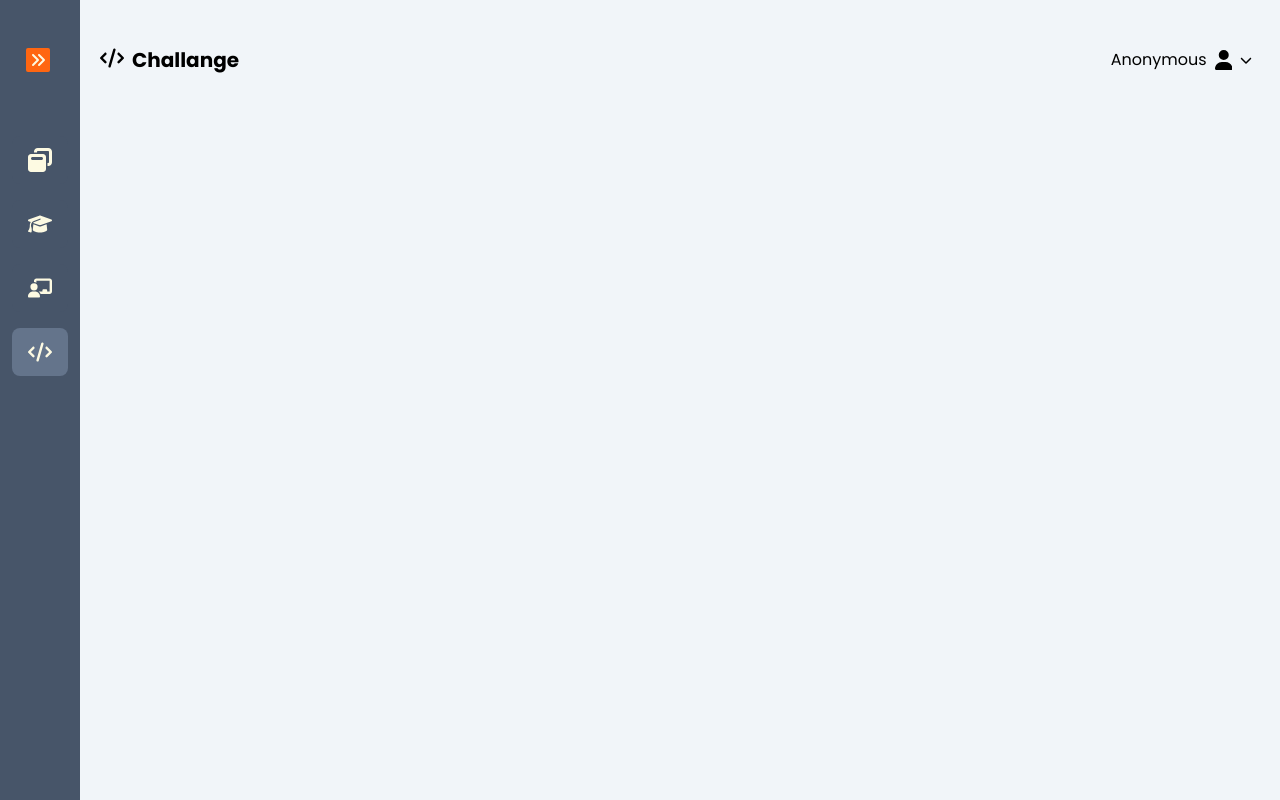
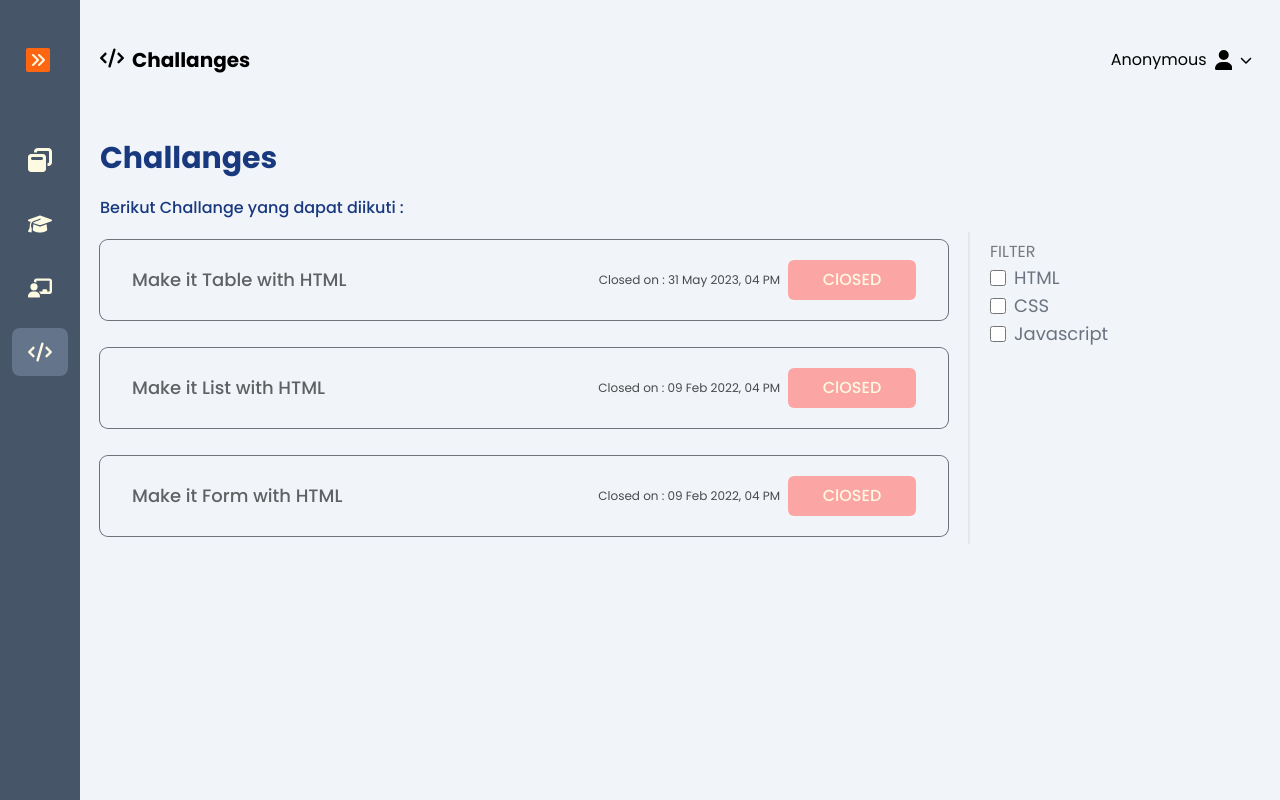
Before and after one commit to RezaBagusS/Project-Akhir-MPSB, a React (Vite) app: page /dashboard/challanges in a window 1280 px wide. Built offline with nearby package versions, Linux system fonts and the light colour scheme.

Commit message:
add view sec Challanges

```diff
--- /dev/null
+++ b/src/Component/ModulesComp/ChallangeCard.jsx
@@ -0,0 +1,46 @@
+import { dataChallange } from "../../data/dataChallange";
+
+const ChallangeCard = () => {
+  const handleDate = (date) => {
+    const d = new Date(date);
+    const ye = new Intl.DateTimeFormat("en", { year: "numeric" }).format(d);
+    const mo = new Intl.DateTimeFormat("en", { month: "short" }).format(d);
+    const da = new Intl.DateTimeFormat("en", { day: "2-digit" }).format(d);
+    const ho = new Intl.DateTimeFormat("en", { hour: "2-digit" }).format(d);
+    return `${da} ${mo} ${ye}, ${ho}`;
+};
+
+const isOpen = (open, close) => {
+    const openDate = new Date(open);
+    const closeDate = new Date(close);
+    const now = new Date();
+    return now >= openDate && now <= closeDate;
+}
+//   console.log(haspen("2023-05-22T16:00:00.999+07:00","2023-05-23T16:00:00.999+07:00"));
+
+  return dataChallange.map((item) => {
+    return (
+      <div
+        key={item.id}
+        className="flex flex-col gap-y-4 sm:gap-0 sm:flex-row justify-between items-center rounded-lg ring-1 ring-zinc-500 px-8 py-5">
+        <h1 className={`font-medium text-base md:text-lg
+            ${isOpen(item.openDate, item.closeDate) ? "text-cust-blue opacity-80" : "opacity-60"}
+        `}>
+          {item.title}
+        </h1>
+        <div className="flex flex-col sm:flex-row gap-x-2 gap-y-2 items-center text-xs">
+          <p className="opacity-70">Closed on : {handleDate(item.closeDate)}</p>
+          <button
+            disabled={!isOpen(item.openDate, item.closeDate)}
+            className={`w-32 py-2 text-base font-medium cursor-pointer rounded-md transition-all duration-300
+                ${isOpen(item.openDate, item.closeDate) ? "bg-slate-300 hover:bg-cust-purple text-cust-blue hover:text-cust-beige" : "bg-red-300 text-cust-beige"}
+            `}>
+            {isOpen(item.openDate, item.closeDate) ? "JOIN" : "ClOSED"}
+          </button>
+        </div>
+      </div>
+    );
+  });
+};
+
+export default ChallangeCard;
--- /dev/null
+++ b/src/Component/ModulesComp/CheckboxChallange.jsx
@@ -0,0 +1,39 @@
+const dataCheckbox = [
+    {
+        id: 1,
+        tag: "HTML",
+    },
+    {
+        id: 2,
+        tag: "CSS",
+    },
+    {
+        id: 3,
+        tag: "Javascript",
+    }
+
+];
+
+const CheckboxChallange = () => {
+
+    return dataCheckbox.map((item) => {
+        return (
+          <div
+            key={item.id}
+            className="flex items-center mr-4">
+            <input
+              type="checkbox"
+              value=""
+              className="w-4 h-4 text-purple-600 bg-gray-100 border-gray-300 rounded focus:ring-purple-500"
+            />
+            <label
+              className="ml-2 text-lg font-normal text-gray-500"
+            >
+              {item.tag}
+            </label>
+          </div>
+        );
+    });
+};
+
+export default CheckboxChallange;
--- a/src/Modules/Sec_Challange.jsx
+++ b/src/Modules/Sec_Challange.jsx
@@ -1,12 +1,32 @@
-
 import HeaderDashboard from "../Component/DashboardComp/HeaderDashboard";
+import ChallangeCard from "../Component/ModulesComp/ChallangeCard";
+import CheckboxChallange from "../Component/ModulesComp/CheckboxChallange";
 
 const Challange = () => {
+  return (
+    <div className="w-full h-fit">
+      <HeaderDashboard name={"Challanges"} />
 
-  return (
-    <>
-      <HeaderDashboard name={"Challange"} />
-    </>
+      <div className="pb-14 mx-2 sm:mx-5">
+        <div className="font-bold text-3xl text-cust-blue py-5">
+          <h3>Challanges</h3>
+        </div>
+        <div className="pb-3 w-full font-medium text-cust-blue">
+          <h4>Berikut Challange yang dapat diikuti :</h4>
+        </div>
+        <div className="grid sm:grid-cols-12">
+          <div className="sm:col-span-9 flex flex-col gap-y-7 w-full p-2 pl-0 pr-5 sm:border-r-2">
+            <ChallangeCard />
+          </div>
+          <div className="hidden sm:block col-span-3 w-full p-2 pl-5">
+            <h1 className="opacity-50 text-base font-normal">FILTER</h1>
+            <div className="flex flex-col gap-x-2">
+              <CheckboxChallange />
+            </div>
+          </div>
+        </div>
+      </div>
+    </div>
   );
 };
 
--- a/src/Modules/Sec_Courses.jsx
+++ b/src/Modules/Sec_Courses.jsx
@@ -16,8 +16,8 @@ const courses = () => {
       <HeaderDashboard name={"Courses"} />
 
       <div className="mx-2 sm:mx-5">
-        <div className="font-bold text-3xl text-cust-blue py-5">
-          <h3>Klaim kelasmu sekarang !!</h3>
+        <div className="font-bold text-2xl sm:text-3xl text-cust-blue py-5">
+          <h3>Klaim kelasmu sekarang!!</h3>
         </div>
         <div className="flex flex-wrap items-center py-2 group">
           <div className="relative flex w-full drop-shadow-md">
--- /dev/null
+++ b/src/data/dataChallange.jsx
@@ -0,0 +1,26 @@
+export const dataChallange = [
+    {
+        id: 1,
+        tag: "HTML",
+        title: "Make it Table with HTML",
+        description: "Lorem ipsum dolor sit amet consectetur adipisicing elit. Quisquam, voluptatum.",
+        openDate: new Date("2023-05-22T00:00:00.999+07:00"),
+        closeDate: new Date("2023-05-31T23:59:59.999+07:00"),
+    },
+    {
+        id: 2,
+        tag: "HTML",
+        title: "Make it List with HTML",
+        description: "Lorem ipsum dolor sit amet consectetur adipisicing elit. Quisquam, voluptatum.",
+        openDate: new Date("2022-02-02T16:00:00.999+07:00"),
+        closeDate: new Date("2022-02-09T23:59:59.999+07:00"),
+    },
+    {
+        id: 3,
+        tag: "HTML",
+        title: "Make it Form with HTML",
+        description: "Lorem ipsum dolor sit amet consectetur adipisicing elit. Quisquam, voluptatum.",
+        openDate: new Date("2022-02-02T16:00:00.999+07:00"),
+        closeDate: new Date("2022-02-09T23:59:59.999+07:00"),
+    }
+];
--- a/src/data/dataHeaderDashboard.jsx
+++ b/src/data/dataHeaderDashboard.jsx
@@ -47,7 +47,7 @@ export const dataHeaderDashboard = [
   },
   {
     Id: 4,
-    title: "Challange",
+    title: "Challanges",
     link: "/dashboard/challanges",
     icon: (
       <svg
```
